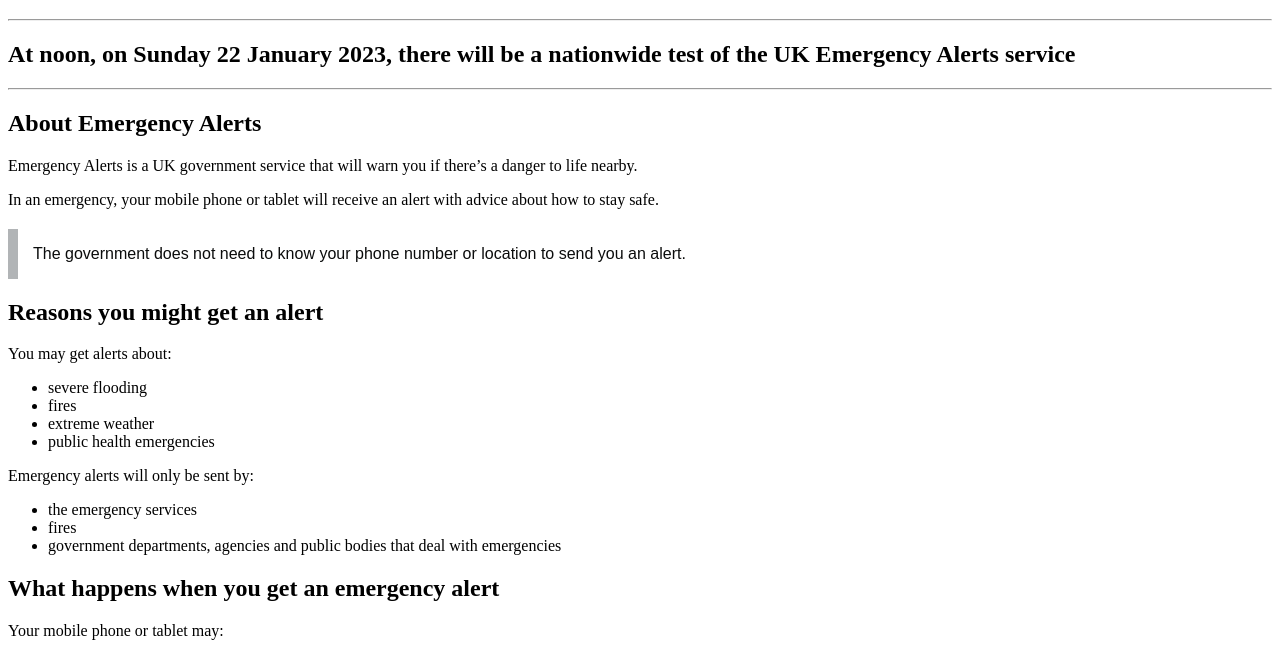
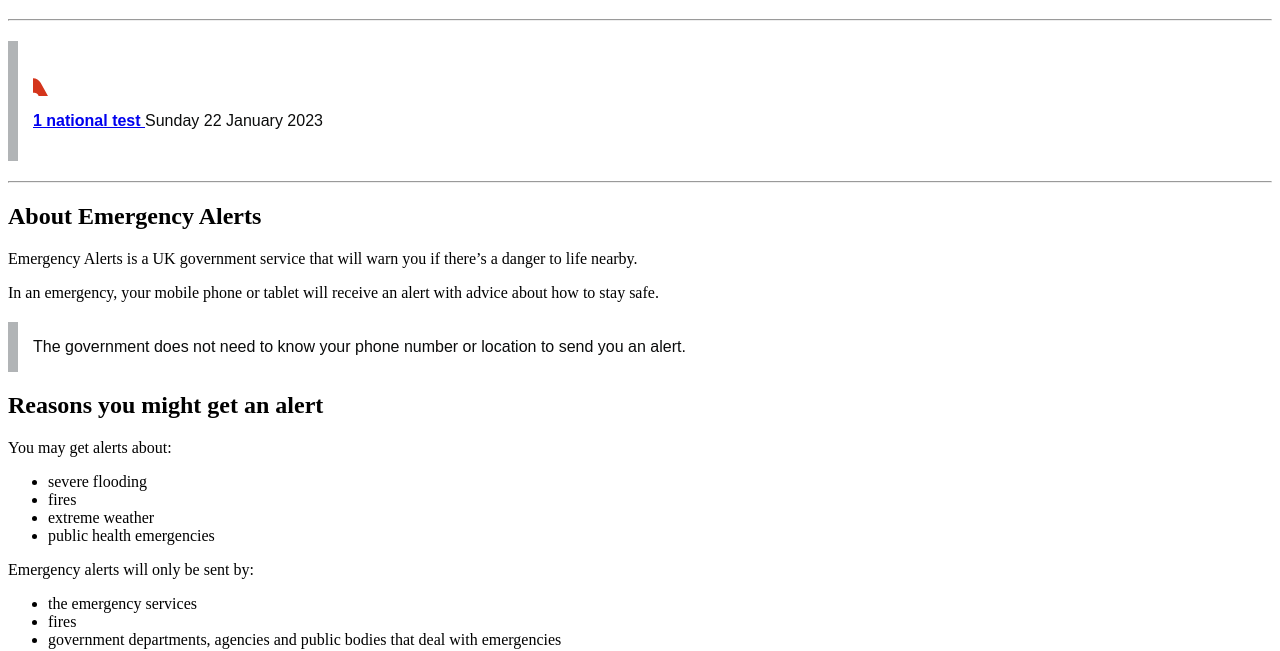
Before and after one commit to alphagov/emergency-alerts-govuk-prototype, a website: page app/views/flooding-alert.html in a window 1280 px wide. Shown: the part 155-806 px from the top of the page. Drawn offline with nearby package versions, Linux system fonts and the light colour scheme; files that its build step writes are made by us from their sources.

Commit message:
Update flooding-alert.html
defra classes

```diff
--- a/app/views/flooding-alert.html
+++ b/app/views/flooding-alert.html
@@ -190,8 +190,21 @@
         Emergency Alerts
       </h1>
 <hr class="govuk-section-break govuk-section-break--l govuk-section-break--visible govuk-!-margin-bottom-8">
-<h2 class="govuk-heading-m" id="subsection-title">At noon, on Sunday 22 January 2023, there will be
-a nationwide test of the UK Emergency Alerts service</h2>
+<div class="defra-flood-status">
+
+      <div class="defra-flood-status-item defra-flood-status-item--warning">
+        <span class="defra-flood-status-item__icon"></span>
+        <div class="defra-flood-status-item__text">
+          <strong>
+            <a data-journey-click="National:View Warnings:National-View-warning" href="/service-tests.html">
+              1 national test
+            </a>
+          </strong>
+
+          <span class="defra-flood-status-item__text-secondary">Sunday 22 January 2023</span>
+
+        </div>
+      </div>
 <hr class="govuk-section-break govuk-section-break--l govuk-section-break--visible govuk-!-margin-bottom-8">
 
       <!---<aside class="app-mainstream-guide-contents-list" role="complementary">
```
